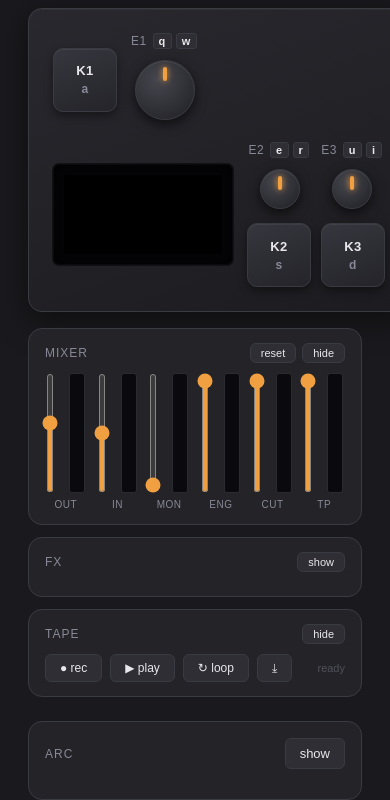
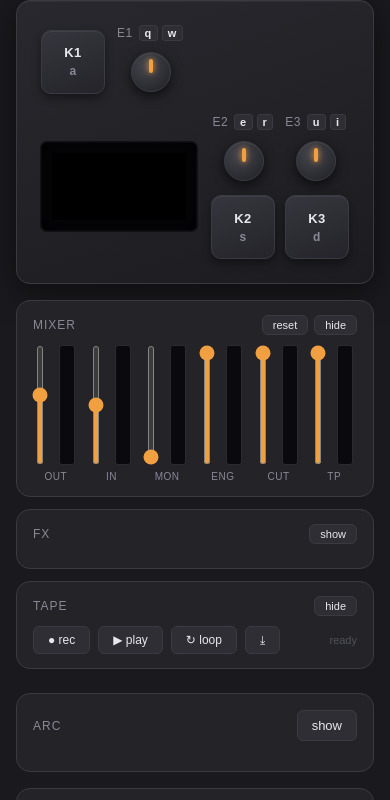
Before and after one commit to rvogtenh/norns-emulator, a website with bundled scripts: page web/index.html in a window 390 px wide. Shown: the part 90-890 px from the top of the page. Built offline with nearby package versions, Linux system fonts and the light colour scheme; no server answers.

Commit message:
Smaller E1/K1; fix mobile scaling (device fills full width, no right gap)

```diff
--- a/web/css/style.css
+++ b/web/css/style.css
@@ -395,9 +395,11 @@ button:hover { background: #3a3a42; border-color: var(--amber-lo); color: var(--
 }
 
 @media (max-width: 900px) {
-  main { flex-direction: column; align-items: center; }
-  .left-col { width: var(--device-w); max-width: 100%; align-items: stretch; }
-  .devices-extra { max-width: var(--device-w); width: 100%; }
+  body { padding: 12px 16px; }
+  main { flex-direction: column; align-items: stretch; }
+  .left-col { width: 100%; align-items: stretch; }
+  .device { width: 100%; }
+  .devices-extra { max-width: 100%; width: 100%; }
 }
 
 .grid-panel,
--- a/web/index.html
+++ b/web/index.html
@@ -35,8 +35,8 @@
         <!-- Top row: K1 + E1, horizontal, upper left -->
         <div class="controls-top">
           <div class="ctrl-pair-h">
-            <button class="key" data-n="1" id="key1">K1<kbd>a</kbd></button>
-            <div class="enc" data-n="1">
+            <button class="key key-sm" data-n="1" id="key1">K1<kbd>a</kbd></button>
+            <div class="enc enc-sm" data-n="1">
               <label>E1 <kbd>q</kbd><kbd>w</kbd></label>
               <div class="dial-wrap">
                 <div class="dial-ring" id="ring1"></div>
```
